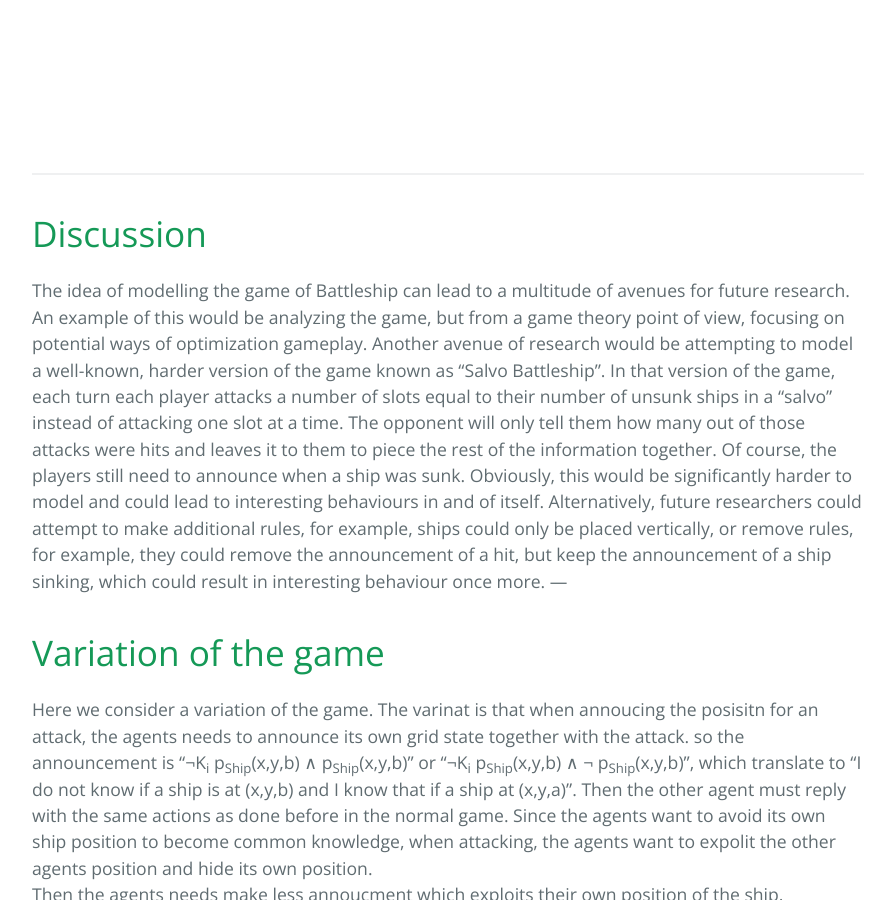
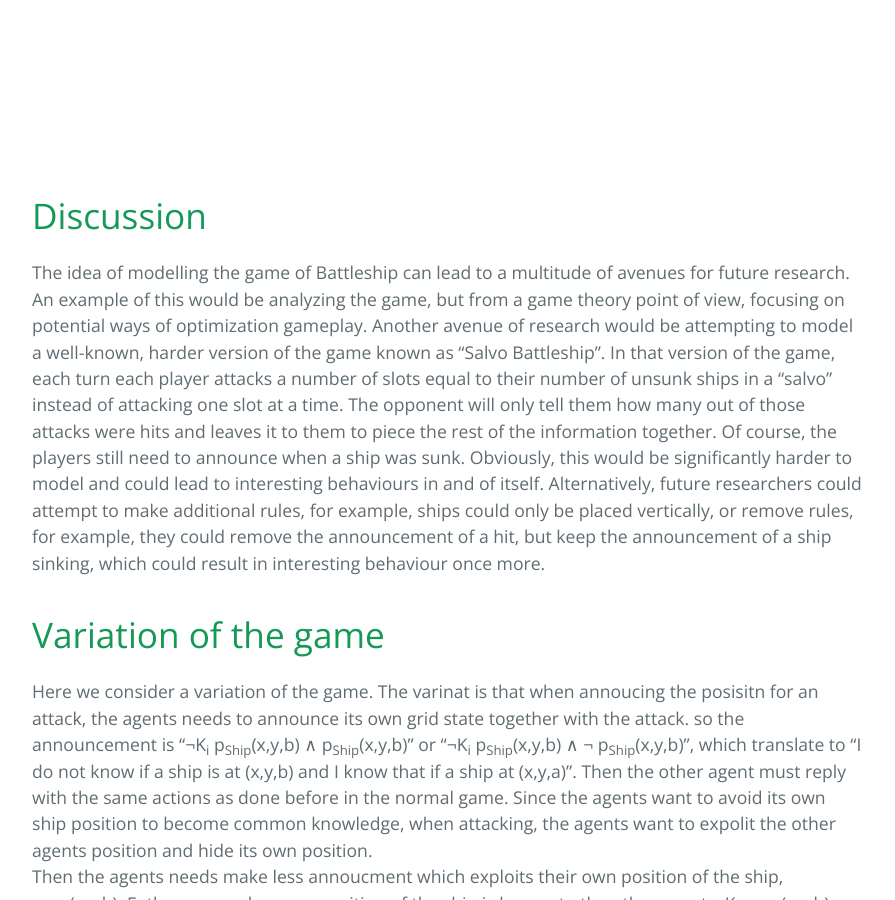
Before and after one commit to kaeru4343/LAMAS_2020Project, a Jekyll site: the page built from index.md, in a window 1280 px wide and 900 px high, scrolled down 6715 px. Shown: the whole window, without its empty margins (192-1087 px from the left). Built offline with Jekyll 4.4.1, drawn with Linux system fonts in a browser that asks for light colours; part of the change alters nothing that is shown; some of the changed text lies outside the part shown.

```diff
--- a/index.md
+++ b/index.md
@@ -1,6 +1,7 @@
 ---
 layout: default
 title: "Battleship - An Epistemic Logic Representation"
+nnav_order: 4
 ---
 
 # Introduction
@@ -9,7 +10,7 @@ Battleship is a strategy type guessing game for two players that originally came
 
 The game created a multitude of spin-offs in various formats, including electronic versions, video games and even phone apps. Every version generally respects the core idea of the game, but will sometimes deviate in execution or rules.<br />
 For the sake of simplicity, we will be using the game's default rules and an abridged version of its components in our attempt to model the game in an epistemic logic system.
----
+
 # Rules and Components
 As stated before, this is a game for two players.<br />
 Each player has a grid of 10x10 that only they can see, pegs to mark an opponent's hits and misses and a number of ships of varying lengths and 1 width.<br />
@@ -85,14 +86,13 @@ Assuming we had M &#8871; &not;K<sub>i</sub> p<sub>Ship</sub>(x,y,b) by applying
 Assuming we had M &#8871; &not;K<sub>i</sub> p<sub>Ship<sub>i,j</sub></sub> by applying the second reply announcement, we get M', K<sub>j</sub> p<sub>Ship</sub>(x<sub>1</sub>,y<sub>1</sub>,b) &and; ... &and; K<sub>j</sub> p<sub>Ship</sub>(x<sub>n</sub>,y<sub>n</sub>,b) &rarr; K<sub>j</sub> p<sub>Ship<sub>j,k</sub></sub> &#8871; C p<sub>Ship<sub>j,k</sub></sub>. <br />
 There are a few more actions agents can take, but to showcase them properly, we need to go in more detail. All of these actions can be seen in the example playthrough that follows. <br />
 To specify one more time, once all three ships of at least one player become common knowledge, the game ends.
----
+
 # Example of an Epistemic Logic Playthrough
 <embed src="Logical_Aspects_of_Multi_Agent_Systems_Project_Example_Playthrough.pdf" width="800px" height="2100px" />
 
----
 # Discussion
 The idea of modelling the game of Battleship can lead to a multitude of avenues for future research. An example of this would be analyzing the game, but from a game theory point of view, focusing on potential ways of optimization gameplay. Another avenue of research would be attempting to model a well-known, harder version of the game known as "Salvo Battleship". In that version of the game, each turn each player attacks a number of slots equal to their number of unsunk ships in a "salvo" instead of attacking one slot at a time. The opponent will only tell them how many out of those attacks were hits and leaves it to them to piece the rest of the information together. Of course, the players still need to announce when a ship was sunk. Obviously, this would be significantly harder to model and could lead to interesting behaviours in and of itself. Alternatively, future researchers could attempt to make additional rules, for example, ships could only be placed vertically, or remove rules, for example, they could remove the announcement of a hit, but keep the announcement of a ship sinking, which could result in interesting behaviour once more.
----
+
 # Variation of the game
 Here we consider a variation of the game. The varinat is that when annoucing the posisitn for an attack, the agents needs to announce its own grid state together with the attack. so the announcement is "&not;K<sub>i</sub> p<sub>Ship</sub>(x,y,b) &and;  p<sub>Ship</sub>(x,y,b)" or "&not;K<sub>i</sub> p<sub>Ship</sub>(x,y,b) &and; &not; p<sub>Ship</sub>(x,y,b)", which translate to "I do not know if a ship is at (x,y,b) and I know that if a ship at (x,y,a)". Then the other agent must reply with the same actions as done before in the normal game.
 Since the agents want to avoid its own ship position to become common knowledge, when attacking, the agents want to expolit the other agents position and hide its own position.
```
